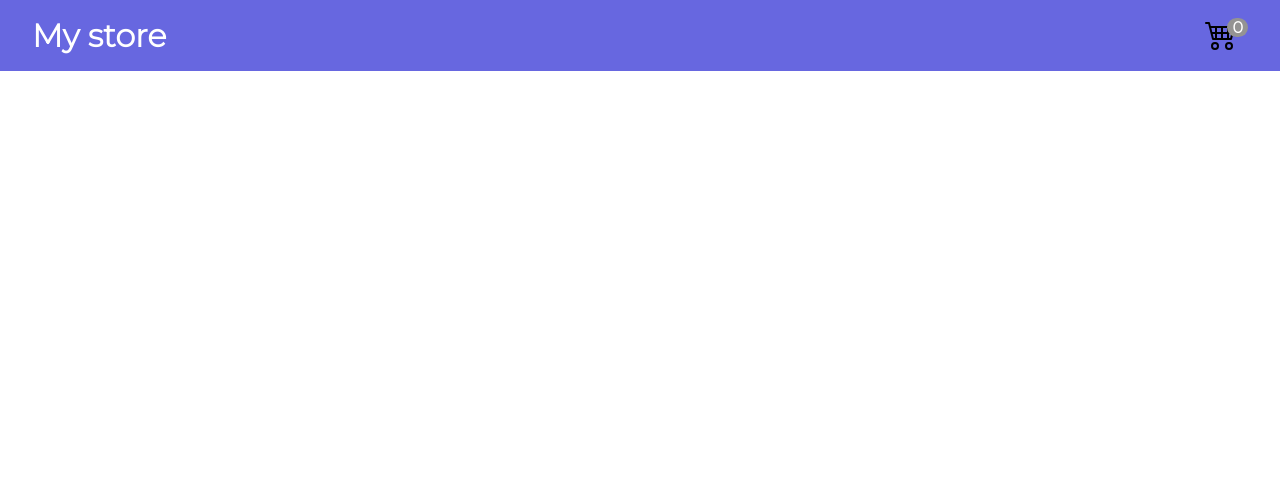
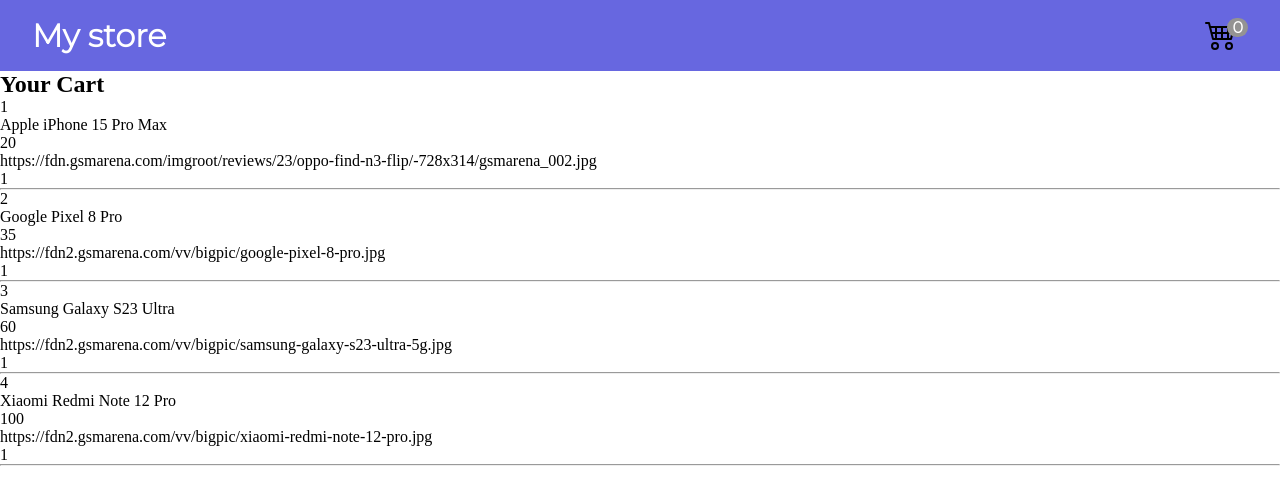
Before and after one commit to AllanAcostaM/Shopping_Cart, a React (Vite) app in the folder Shopping_Cart/: page / in a window 1280 px wide. Shown: the top 504 px of the page. Built offline with nearby package versions, Linux system fonts and the light colour scheme.

Commit message:
Redux: Creacion de componenetes CartContainer y CartItem (Sin SCSS)

```diff
--- a/Shopping_Cart/package.json
+++ b/Shopping_Cart/package.json
@@ -24,6 +24,7 @@
     "eslint-plugin-react": "^7.32.2",
     "eslint-plugin-react-hooks": "^4.6.0",
     "eslint-plugin-react-refresh": "^0.4.3",
+    "prop-types": "^15.8.1",
     "sass": "^1.69.5",
     "vite": "^4.4.5"
   }
--- a/Shopping_Cart/src/App.jsx
+++ b/Shopping_Cart/src/App.jsx
@@ -1,7 +1,13 @@
+import CartContainer from "./components/cart/CartContainer";
 import NavBar from "./components/navbar/NavBar";
 
 const App = () => {
-  return <NavBar />;
+  return (
+    <>
+      <NavBar />
+      <CartContainer />
+    </>
+  );
 };
 
 export default App;
--- /dev/null
+++ b/Shopping_Cart/src/components/cart/CartContainer.jsx
@@ -0,0 +1,24 @@
+import { useSelector } from "react-redux";
+import CartItem from "./CartItem";
+
+const CartContainer = () => {
+  // Obtiene el estado centralizado en redux (useSelector trae la informacion del slice)
+  const { cartItems } = useSelector((store) => store.cart);
+
+  return (
+    <section className="cart_container">
+      <div className="cart_container__header">
+        <h2>Your Cart</h2>
+      </div>
+      <div className="cart_container__articles">
+        <ul>
+          {cartItems.map((item) => {
+            return <CartItem key={item.id} {...item} />;
+          })}
+        </ul>
+      </div>
+    </section>
+  );
+};
+
+export default CartContainer;
--- /dev/null
+++ b/Shopping_Cart/src/components/cart/CartItem.jsx
@@ -0,0 +1,26 @@
+import PropTypes from "prop-types";
+
+const CartItem = ({ id, title, price, img, amount }) => {
+  return (
+    <>
+      <ul>
+        <li>{id}</li>
+        <li>{title}</li>
+        <li>{price}</li>
+        <li>{img}</li>
+        <li>{amount}</li>
+      </ul>
+      <hr />
+    </>
+  );
+};
+
+CartItem.propTypes = {
+  id: PropTypes.string,
+  title: PropTypes.string,
+  price: PropTypes.number,
+  img: PropTypes.string,
+  amount: PropTypes.number,
+};
+
+export default CartItem;
--- a/Shopping_Cart/src/features/cart/cartSlice.js
+++ b/Shopping_Cart/src/features/cart/cartSlice.js
@@ -1,7 +1,36 @@
 import { createSlice } from "@reduxjs/toolkit";
 
 const initialState = {
-  cartItems: [],
+  cartItems: [
+    {
+      id: "1",
+      title: "Apple iPhone 15 Pro Max",
+      price: 20,
+      img: "https://fdn.gsmarena.com/imgroot/reviews/23/oppo-find-n3-flip/-728x314/gsmarena_002.jpg",
+      amount: 1,
+    },
+    {
+      id: "2",
+      title: "Google Pixel 8 Pro",
+      price: 35,
+      img: "https://fdn2.gsmarena.com/vv/bigpic/google-pixel-8-pro.jpg",
+      amount: 1,
+    },
+    {
+      id: "3",
+      title: "Samsung Galaxy S23 Ultra",
+      price: 60,
+      img: "https://fdn2.gsmarena.com/vv/bigpic/samsung-galaxy-s23-ultra-5g.jpg",
+      amount: 1,
+    },
+    {
+      id: "4",
+      title: "Xiaomi Redmi Note 12 Pro",
+      price: 100,
+      img: "https://fdn2.gsmarena.com/vv/bigpic/xiaomi-redmi-note-12-pro.jpg",
+      amount: 1,
+    },
+  ],
   amount: 0,
   total: 0,
 };
```
Also changed, not shown: 1 other file (tests, documents, lock files or other folders).
